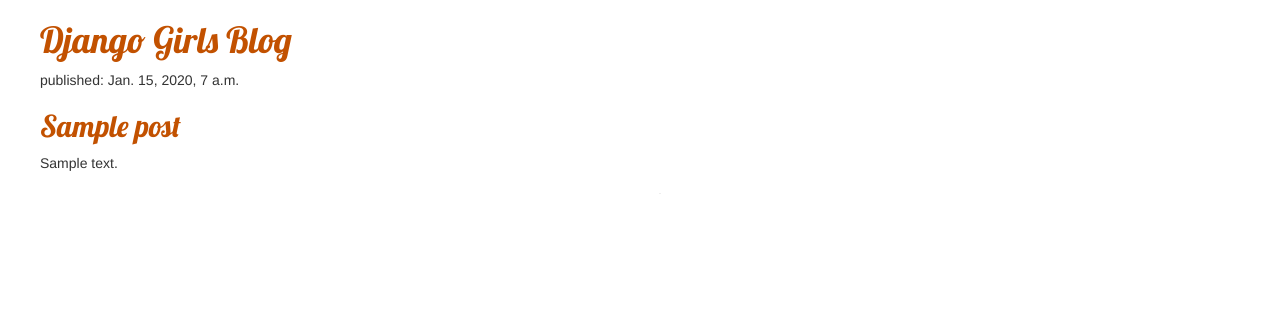
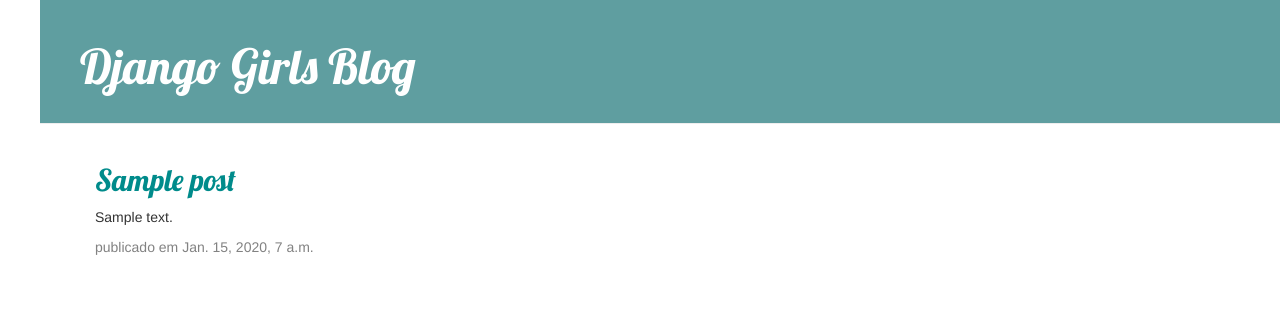
Before and after one commit to patizim/my-first-blog, a Django app: template blog/templates/blog/post_list.html in a window 1280 px wide. Shown: the top 326 px of the page. Run offline with Django 3.2, Linux system fonts and the light colour scheme; the template is opened without the code that fills it: values that come from a table or form of the project are taken from there, others are empty; tables that the repository leaves empty hold one stand-in row (values such as "Sample post"); some libraries are stand-ins or nearby versions.

Commit message:
Segunda 20190907

```diff
--- a/blog/static/css/blog.css
+++ b/blog/static/css/blog.css
@@ -1,7 +1,53 @@
 h1 a, h2 a {
-	color: #C25100;
+	color: #5F9EA0;
 	font-family: 'Lobster'
 }
 body {
     padding-left: 40px;
 }
+.page-header {
+    background-color: #5F9EA0;
+    margin-top: 0;
+    padding: 20px 20px 20px 40px;
+}
+
+.page-header h1, .page-header h1 a, .page-header h1 a:visited, .page-header h1 a:active {
+    color: #ffffff;
+    font-size: 36pt;
+    text-decoration: none;
+}
+
+.content {
+    margin-left: 40px;
+}
+
+h1, h2, h3, h4 {
+    font-family: 'Lobster', cursive;
+}
+
+.date {
+    color: #828282;
+}
+
+.save {
+    float: right;
+}
+
+.post-form textarea, .post-form input {
+    width: 100%;
+}
+
+.top-menu, .top-menu:hover, .top-menu:visited {
+    color: #ffffff;
+    float: right;
+    font-size: 26pt;
+    margin-right: 20px;
+}
+
+.post {
+    margin-bottom: 70px;
+}
+
+.post h2 a, .post h2 a:visited {
+    color: #008B8B;
+}
--- a/blog/templates/blog/post_list.html
+++ b/blog/templates/blog/post_list.html
@@ -8,16 +8,24 @@
 		<link href="//fonts.googleapis.com/css?family=Lobster&subset=latin,latin-ext" rel="stylesheet" type="text/css">
     </head>
     <body>
-        <div>
+        <div class="page-header">
 			<h1><a href="/">Django Girls Blog</a></h1>
 		</div>
-		{% for post in posts %}
-			<div>
-				<p>published: {{ post.published_date }}</p>
-				<h2><a href="">{{ post.title }}</a></h2>
-				<p>{{ post.text|linebreaksbr }}</p>
-				<hr width = "2" size = "100">
-			</div>
-		{% endfor %}
+		<div class="content container">
+    <div class="row">
+        <div class="col-md-8">
+            {% for post in posts %}
+                <div class="post">
+                    <h2><a href="">{{ post.title }}</a></h2>
+					<p>{{ post.text|linebreaksbr }}</p>
+					<div class="date">
+                        <p>publicado em {{ post.published_date }}</p>
+                    </div>
+
+                </div>
+            {% endfor %}
+        </div>
+    </div>
+</div>
     </body>
 </html>
```
